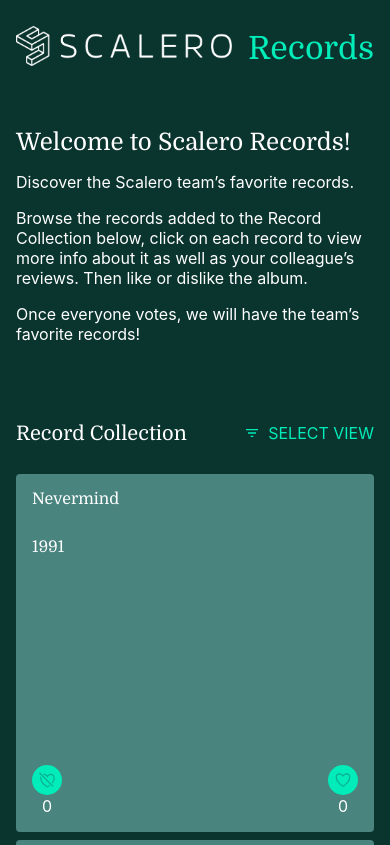
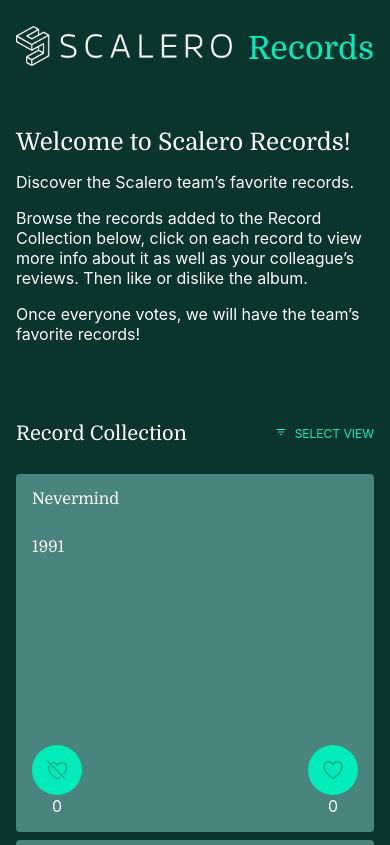
Before and after one commit to iamluisro/scalero-frontend-challenge, a React (Create React App) app: page / in a window 390 px wide. Shown: the top 845 px of the page. Built offline with nearby package versions, Linux system fonts and the light colour scheme.

Commit message:
corrected mobile device buttons and added table overflow

```diff
--- a/src/components/Layout.js
+++ b/src/components/Layout.js
@@ -20,9 +20,6 @@ export default function Layout({children}) {
           margin: '0 auto',
           padding: '1rem',
           maxWidth: '840px',
-          display: 'grid',
-          gridGap: '1em',
-          gridTemplateColumns: '1fr',
         }}
       >
         {children}
--- a/src/components/RecordCollection.js
+++ b/src/components/RecordCollection.js
@@ -6,6 +6,7 @@ import * as mq from '../styles/mediaqueries'
 import React from 'react'
 import {Title, Button, ItemTitle, ButtonCounterGroup, Counter} from './lib'
 import {MdFilterList} from 'react-icons/md'
+
 import {IoHeartDislikeOutline, IoHeartOutline} from 'react-icons/io5'
 import records from '../utils/data.json'
 
@@ -20,10 +21,7 @@ const gridCSS = {
 }
 
 const tableCSS = {
-  display: 'grid',
-  gridGap: '.5rem',
-  gridTemplateColumns: '1fr',
-  width: '100%',
+  overflowX: 'auto',
 }
 
 function RecordCollectionHeader({setView}) {
@@ -53,9 +51,11 @@ function RecordCollectionHeader({setView}) {
       >
         <summary
           css={{
-            fontSize: '1rem',
-            display: 'flex',
-            alignItems: 'center',
+            fontSize: '0.75rem',
+            display: 'block',
+            [mq.afterSmall]: {
+              fontSize: '1rem',
+            },
           }}
         >
           <MdFilterList
@@ -63,12 +63,16 @@ function RecordCollectionHeader({setView}) {
               marginRight: '.5rem',
             }}
           />
-          Select view
+          <span>Select view</span>
         </summary>
         <div
           css={{
             zIndex: 4,
             position: 'absolute',
+            right: '16px',
+            [mq.afterSmall]: {
+              right: 'auto',
+            },
           }}
         >
           <ul
@@ -85,7 +89,6 @@ function RecordCollectionHeader({setView}) {
               css={{
                 padding: '1rem',
                 borderRadius: '4px 4px 0 0',
-
                 ':hover': {
                   backgroundColor: '#EEEEEE',
                 },
@@ -124,12 +127,20 @@ function RecordGrid({records, view}) {
   )
 }
 
-function TableHeader({children}) {
+function TableHeader({children, textAlign = 'left'}) {
   return (
     <th
       colspan="1"
       role="columnheader"
-      css={{textAlign: 'left', color: colors.base}}
+      css={{
+        textAlign: textAlign,
+        color: colors.base,
+        paddingRight: '1.5rem',
+        whiteSpace: 'nowrap',
+        '&:last-child': {
+          paddingRight: '0',
+        },
+      }}
     >
       {children}
     </th>
@@ -138,7 +149,11 @@ function TableHeader({children}) {
 
 function RecordTable({records, view}) {
   return (
-    <div css={tableCSS}>
+    <div
+      css={{
+        overflowX: 'auto',
+      }}
+    >
       <table
         role="table"
         css={{
@@ -152,6 +167,7 @@ function RecordTable({records, view}) {
             <TableHeader>Year</TableHeader>
             <TableHeader>Dislikes</TableHeader>
             <TableHeader>Likes</TableHeader>
+            <TableHeader textAlign="right">View Page</TableHeader>
           </tr>
         </thead>
         <tbody>
@@ -209,7 +225,7 @@ function RecordGridItem({record, view}) {
             <span>{likes}</span>
           </Counter>
           <Counter>
-            <Button>
+            <Button variant="contained">
               <IoHeartOutline />
             </Button>
             <span>{dislikes}</span>
@@ -220,14 +236,15 @@ function RecordGridItem({record, view}) {
   )
 }
 
-function TableData({children}) {
+function TableData({children, textAlign = 'left'}) {
   return (
     <td
       role="cell"
       css={{
         borderBottom: `1px solid ${colors.primary}`,
         margin: 0,
-        padding: '1rem 0 .5rem 0',
+        padding: '1rem .5rem .5rem 0',
+        textAlign: textAlign,
       }}
     >
       {children}
@@ -249,7 +266,7 @@ function RecordTableItem({record, view}) {
 
       <TableData>
         <Counter variant="table">
-          <Button variant="contained" mr={8}>
+          <Button variant="contained" mr={8} size="small">
             <IoHeartDislikeOutline />
           </Button>
           <span>{likes}</span>
@@ -257,11 +274,14 @@ function RecordTableItem({record, view}) {
       </TableData>
       <TableData>
         <Counter variant="table">
-          <Button mr={8}>
+          <Button variant="contained" mr={8} size="small">
             <IoHeartOutline />
           </Button>
           <span>{dislikes}</span>
         </Counter>
+      </TableData>
+      <TableData textAlign="right">
+        <ItemTitle>Visit</ItemTitle>
       </TableData>
     </tr>
   )
--- a/src/components/lib.js
+++ b/src/components/lib.js
@@ -46,9 +46,10 @@ const buttonVariants = {
     backgroundColor: '#01ECB9',
     border: 'none',
     borderRadius: '50%',
-    height: '30px',
-    width: '30px',
+    // height: '50px',
+    // width: '50px',
     justifyContent: 'center',
+    padding: 0,
   },
   outlined: {
     color: colors.secondary,
@@ -60,12 +61,16 @@ const buttonVariants = {
 const buttonSizeVariants = {
   medium: {
     fontSize: '1.5rem',
+    height: '50px',
+    width: '50px',
   },
   large: {
     fontSize: '2rem',
   },
   small: {
     fontSize: '1rem',
+    height: '30px',
+    width: '30px',
   },
 }
 const Button = styled.button(
```
